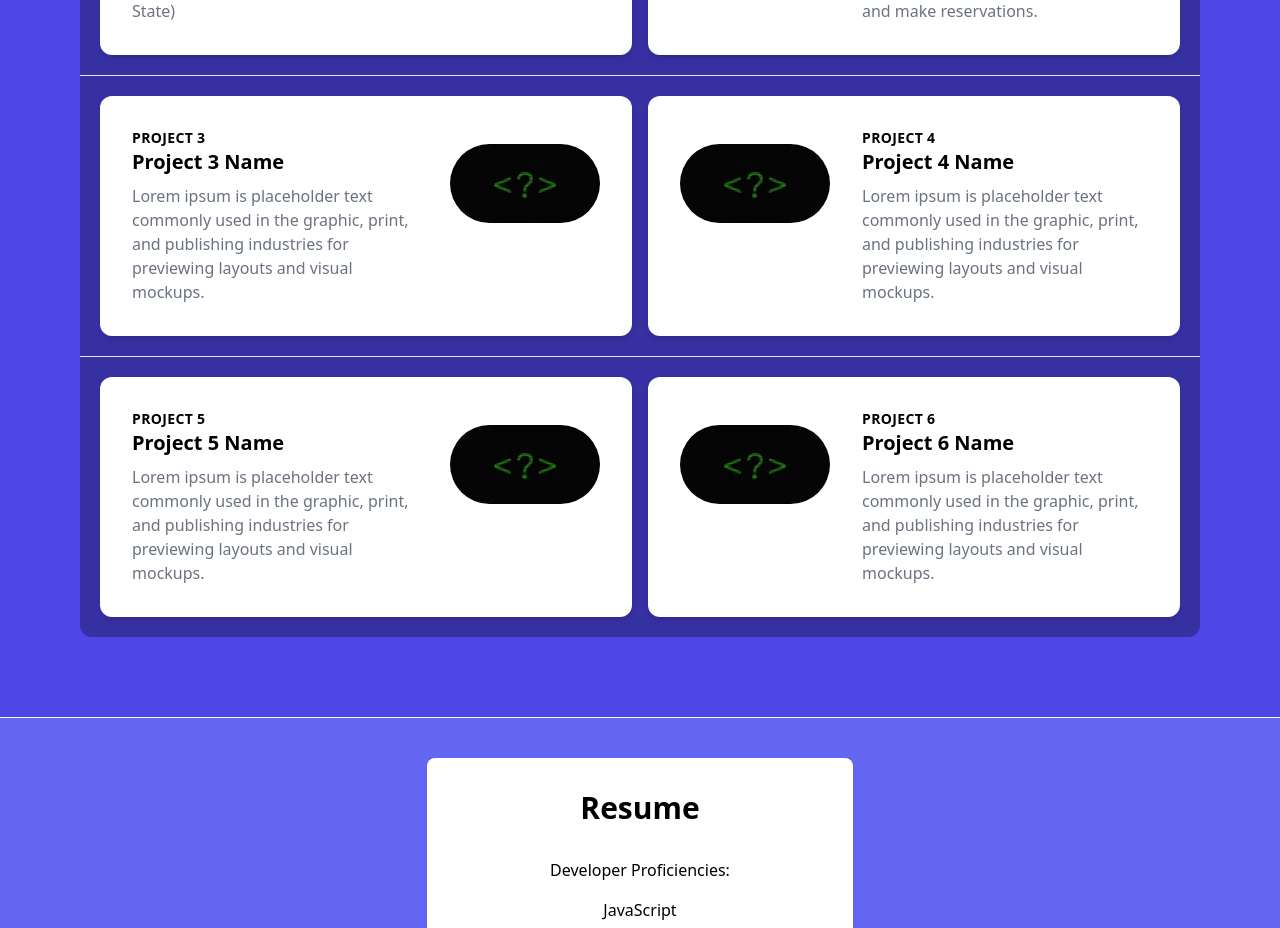
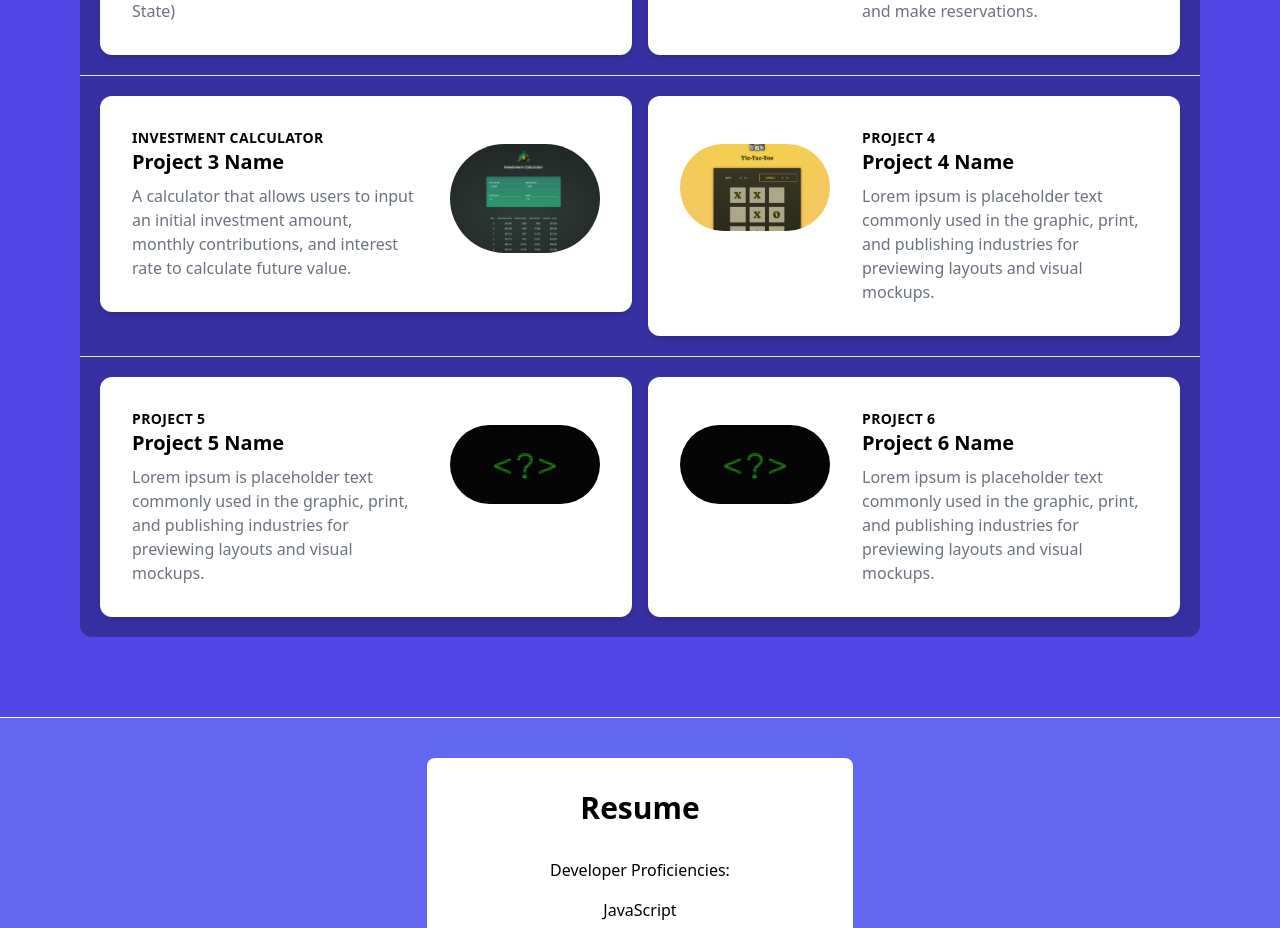
Before and after one commit to mmorrow6109/React_Portfolio, a React (Vite) app in the folder Develop/client/: page / in a window 1280 px wide. Shown: the part 1040-1968 px from the top of the page. Built offline with nearby package versions, Linux system fonts and the light colour scheme.

Commit message:
added projects 3 and 4

```diff
--- a/Develop/client/src/components/portfolio.jsx
+++ b/Develop/client/src/components/portfolio.jsx
@@ -1,8 +1,8 @@
 import PendingImg from '../assets/question.jpg'
 import Project1Img from '../assets/ReactEssentials.png'
 import Project2Img from '../assets/CCrafters.png'
-// import Project3Img from '../assets/3.jpg'
-// import Project4Img from '../assets/4.jpg'
+import Project3Img from '../assets/investment-calc-react.png'
+import Project4Img from '../assets/tictactoe.png'
 // import Project5Img from '../assets/5.jpg'
 // import Project6Img from '../assets/6.jpg'
 
@@ -29,7 +29,7 @@ export default function Portfolio() {
                                         </p>
                                     </div>
                                     <div className='md:shrink-0 pt-12 image-container'> {/* Image container */}
-                                        <img src={Project1Img} alt='Project 1' className='rounded-full mr-8' width={150} height={150} /> {/* Image */}
+                                        <img src={Project1Img} alt='Project 1: React Essentials' className='rounded-full mr-8' width={150} height={150} /> {/* Image */}
                                     </div>
                                 </div>
                             </div>
@@ -39,7 +39,7 @@ export default function Portfolio() {
                             <div className='max-w-md mx-auto bg-white rounded-xl shadow-md overflow-hidden md:max-w-2xl hover:animate-pulse'>
                                 <div className='md:flex'>
                                     <div className='md:shrink-0 pt-12 image-container'> {/* Image container */}
-                                        <img src={Project2Img} alt='Project 2' className='rounded-full ml-8' width={150} height={150} /> {/* Image */}
+                                        <img src={Project2Img} alt='Project 2: Restaurant Reservation App' className='rounded-full ml-8' width={150} height={150} /> {/* Image */}
                                     </div>
                                     <div className='p-8'>
                                         <div className='uppercase tracking-wide text-sm to-indigo-500 font-semibold'>
@@ -58,31 +58,31 @@ export default function Portfolio() {
 
                     {/* Additional project sections */}
                     <div className='grid grid-cols-2 gap-4 p-5'>
-                        <a href='https://project3link.com' className='block'>
+                        <a href='https://mmorrowinvestmentcalculator.netlify.app/' className='block'>
                             <div className='max-w-md mx-auto bg-white rounded-xl shadow-md overflow-hidden md:max-w-2xl hover:animate-pulse'>
                                 <div className='md:flex'>
                                     <div className='p-8'>
                                         <div className='uppercase tracking-wide text-sm to-indigo-500 font-semibold'>
-                                            Project 3
+                                            Investment Calculator
                                         </div>
                                         <h1 className='text-xl font-bold'>Project 3 Name</h1>
                                         <p className='mt-2 text-gray-500'>
-                                            Lorem ipsum is placeholder text commonly used in the graphic, print, and publishing industries for previewing layouts and visual mockups.
+                                            A calculator that allows users to input an initial investment amount, monthly contributions, and interest rate to calculate future value.
                                         </p>
                                     </div>
                                     <div className='md:shrink-0 pt-12 image-container'> {/* Image container */}
-                                        <img src={PendingImg} alt='Project 3' className='rounded-full mr-8' width={150} height={150} /> {/* Image */}
+                                        <img src={Project3Img} alt='Project 3: Investment Calculator' className='rounded-full mr-8' width={150} height={150} /> {/* Image */}
                                     </div>
                                 </div>
                             </div>
                         </a>
 
                         {/* Repeat this block for additional projects */}
-                        <a href='https://project4link.com' className='block'>
+                        <a href='https://main--mmorrowtictactoe.netlify.app/' className='block'>
                             <div className='max-w-md mx-auto bg-white rounded-xl shadow-md overflow-hidden md:max-w-2xl hover:animate-pulse'>
                                 <div className='md:flex'>
                                     <div className='md:shrink-0 pt-12 image-container'> {/* Image container */}
-                                        <img src={PendingImg} alt='Project 4' className='rounded-full ml-8' width={150} height={150} /> {/* Image */}
+                                        <img src={Project4Img} alt='Project 4: Tic Tac Toe' className='rounded-full ml-8' width={150} height={150} /> {/* Image */}
                                     </div>
                                     <div className='p-8'>
                                         <div className='uppercase tracking-wide text-sm to-indigo-500 font-semibold'>
```
Also changed, not shown: Develop/client/src/assets/investment-calc-react.png (added), Develop/client/src/assets/tictactoe.png (added).
